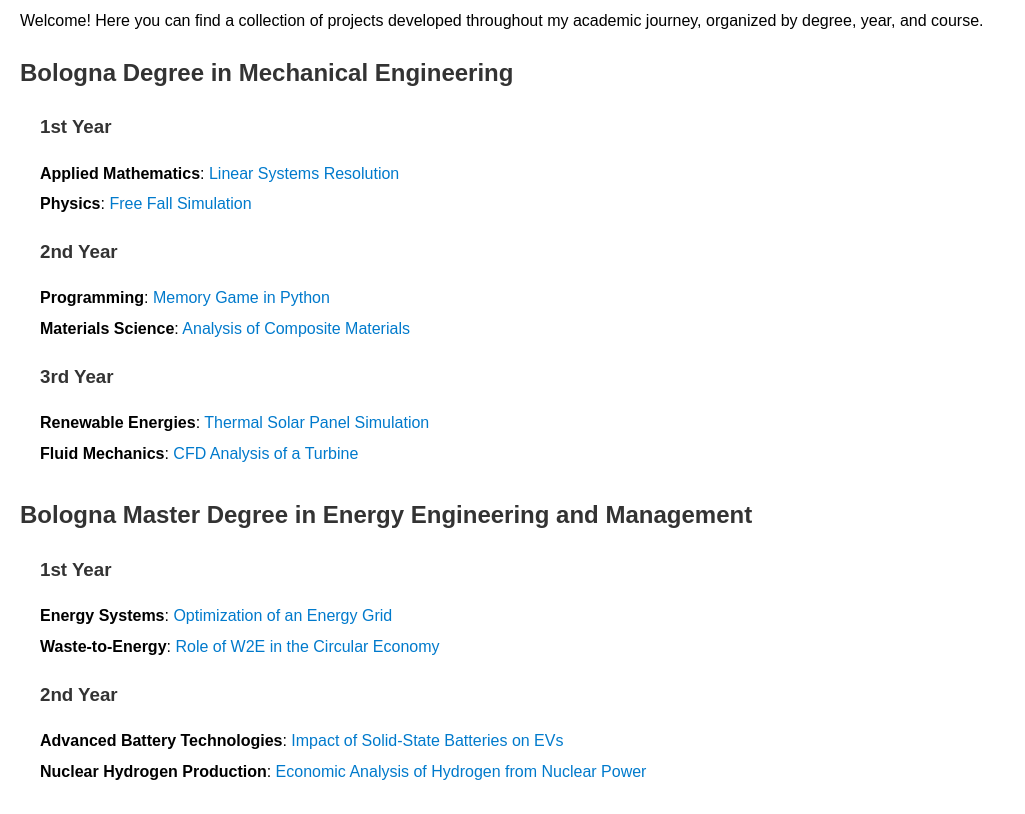
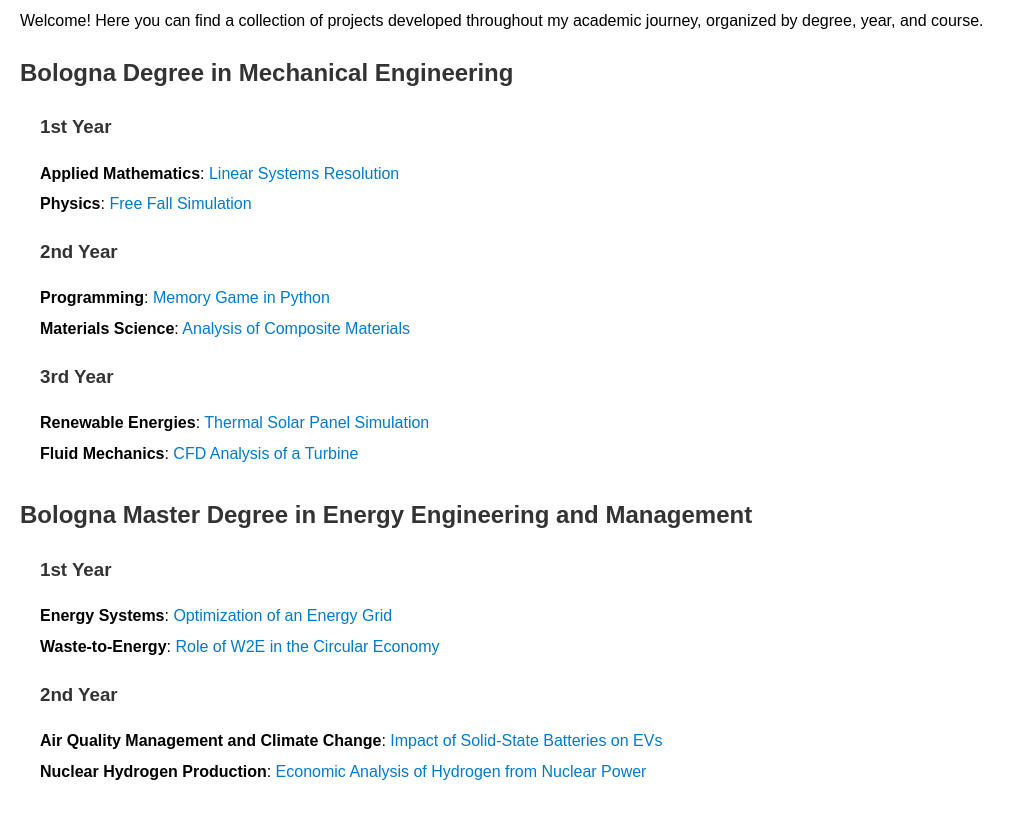
Before and after one commit to Pedro1805/Projects, a plain HTML site: page index.html in a window 1280 px wide. Shown: the part 86-900 px from the top of the page, without its empty margins (0-1025 px from the left). Drawn offline with Linux system fonts and the light colour scheme.

Commit message:
Update index.html

```diff
--- a/index.html
+++ b/index.html
@@ -68,7 +68,7 @@
     <div class="year-section">
       <h3>2nd Year</h3>
       <ul>
-        <li><strong>Advanced Battery Technologies</strong>: <a href="https://github.com/Pedro1805/Air-Quality-Management-and-Climate-Change" target="_blank">Impact of Solid-State Batteries on EVs</a></li>
+        <li><strong>Air Quality Management and Climate Change</strong>: <a href="https://github.com/Pedro1805/Air-Quality-Management-and-Climate-Change" target="_blank">Impact of Solid-State Batteries on EVs</a></li>
         <li><strong>Nuclear Hydrogen Production</strong>: <a href="https://github.com/your-username/nuclear-h2-project" target="_blank">Economic Analysis of Hydrogen from Nuclear Power</a></li>
       </ul>
     </div>
```
